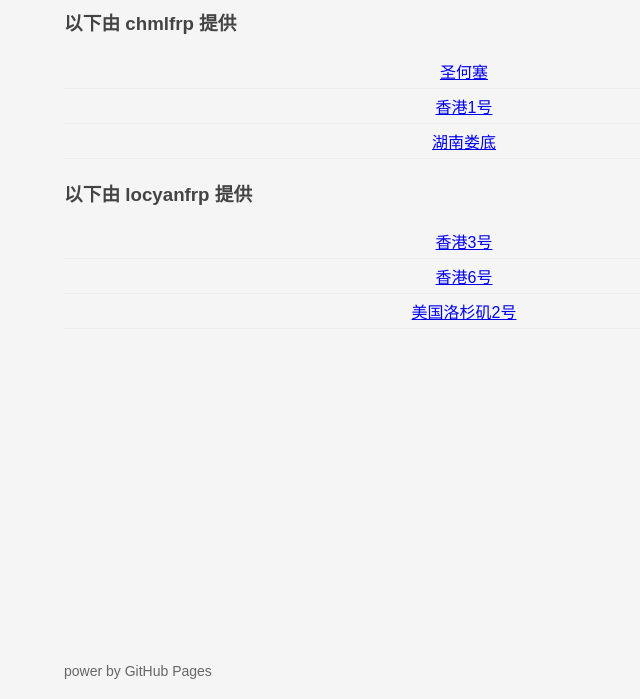
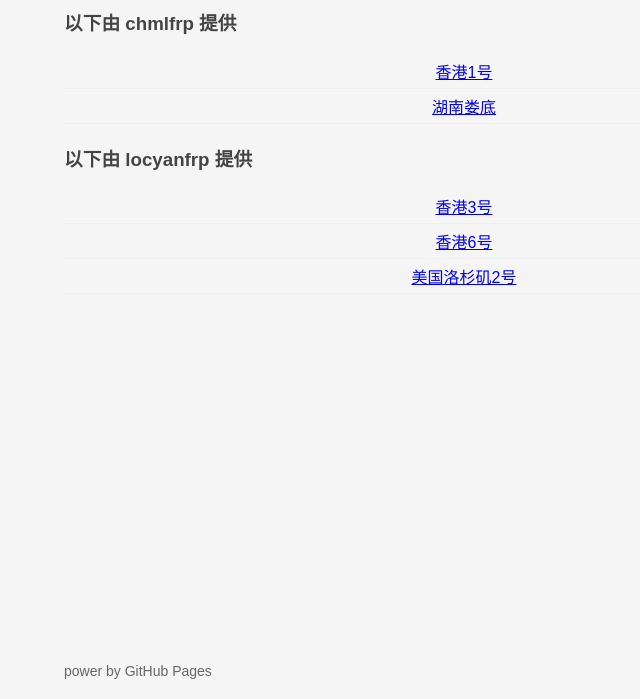
Before and after one commit to sunhaoming665/sunhaoming665.github.com, a plain HTML site: page index.html in a window 1280 px wide. Shown: the part 101-800 px from the top of the page, without its empty margins (176-816 px from the left). Drawn offline with Linux system fonts and the light colour scheme.

Commit message:
Update index.html

```diff
--- a/index.html
+++ b/index.html
@@ -49,7 +49,6 @@
 
     <h3>以下由 chmlfrp 提供</h3>
     <ul>
-        <li><a href="http://cfp-shs-14.cloud.alistpro.work.gd">圣何塞</a></li>
         <li><a href="http://cfp-hk-1.cloud.alistpro.work.gd">香港1号</a></li>
         <li><a href="http://cfp-hn-15.cloud.alistpro.work.gd">湖南娄底</a></li>
     </ul>
```
